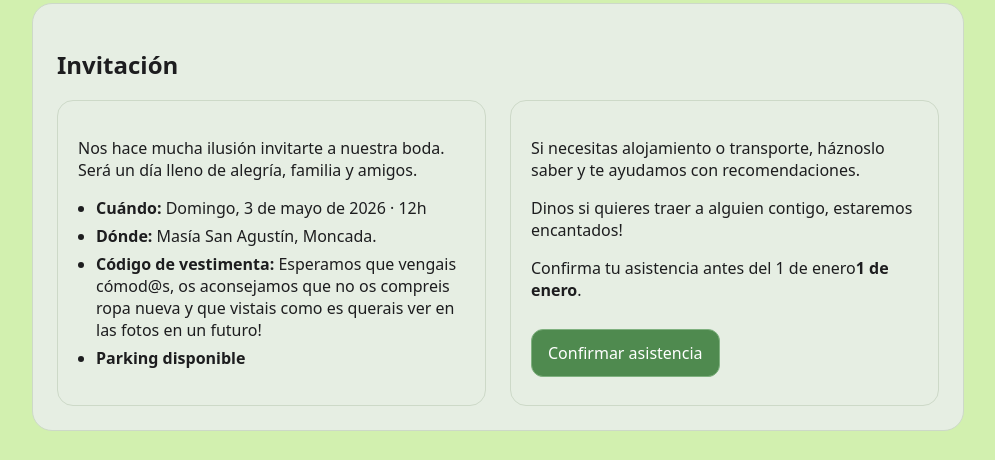
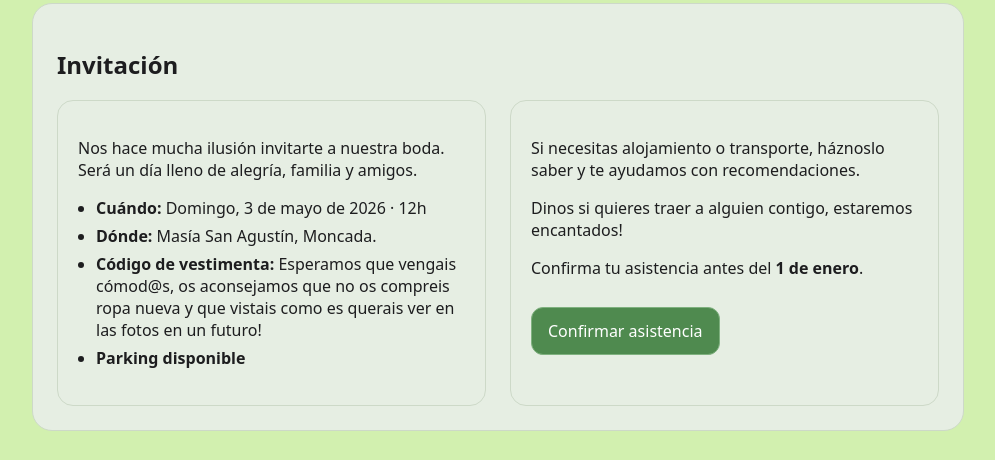
Before and after one commit to VicDanWeddFam/Boda_Familia, a plain HTML site: page index.html in a window 1280 px wide. Shown: the part 1505-1965 px from the top of the page, without its empty margins (142-1137 px from the left). Drawn offline with Linux system fonts and the light colour scheme.

Commit message:
Update index.html

```diff
--- a/index.html
+++ b/index.html
@@ -223,7 +223,7 @@ const i18n = {
     parking: "Parking disponible",
     inv_text_2: "Si necesitas alojamiento o transporte, háznoslo saber y te ayudamos con recomendaciones.",
     inv_text_3: "Dinos si quieres traer a alguien contigo, estaremos encantados!",
-    inv_text_4: "Confirma tu asistencia antes del 1 de enero",
+    inv_text_4: "Confirma tu asistencia antes del ",
     rsvp_btn: "Confirmar asistencia",
     ct_title: "Contacto",
     ct_text: "Para cualquier duda o para confirmar asistencia:",
@@ -263,7 +263,7 @@ const i18n = {
     parking: "Aparcament disponible",
     inv_text_3: "Digues si vols dur algú amb tu, estarem encantats!",
     inv_text_2: "Si necessites allotjament o transport, digueu-nos-ho i t'ajudem amb recomanacions.",
-    inv_text_4: "Confirma l'assistència abans del 1 de gener.",
+    inv_text_4: "Confirma l'assistència abans de l'.",
     rsvp_btn: "Confirmar assistència",
     ct_title: "Contacte",
     ct_text: "Per a qualsevol dubte o per a confirmar assistència:",
```
